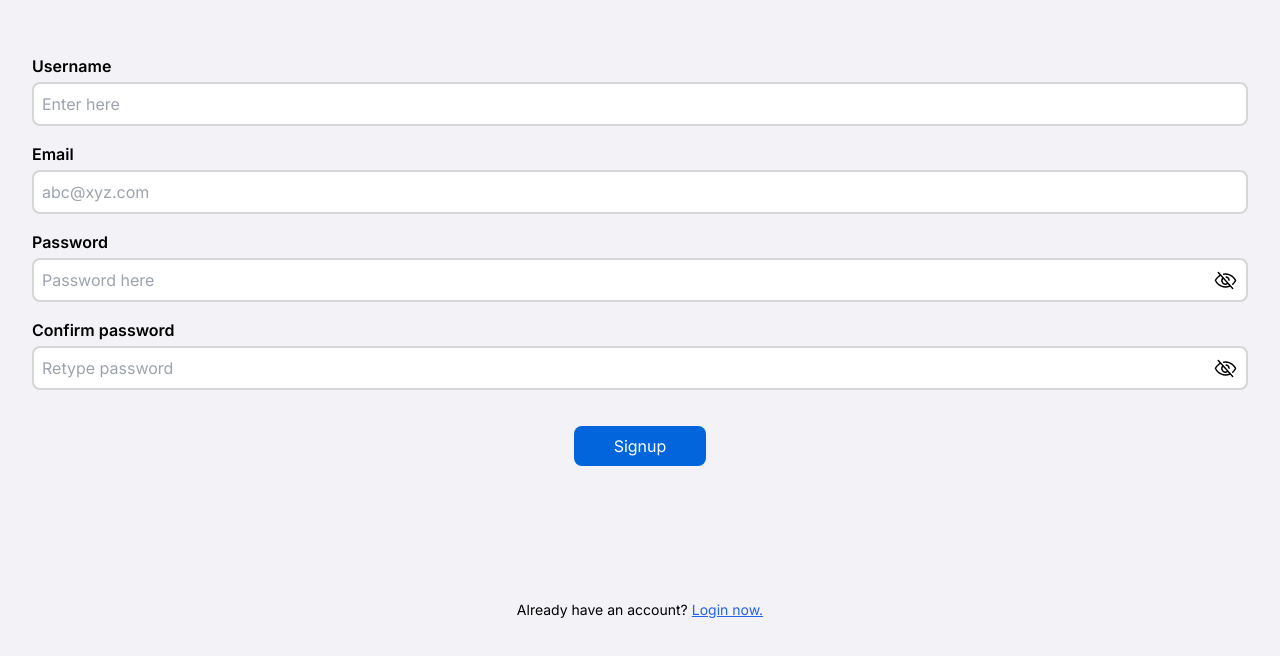
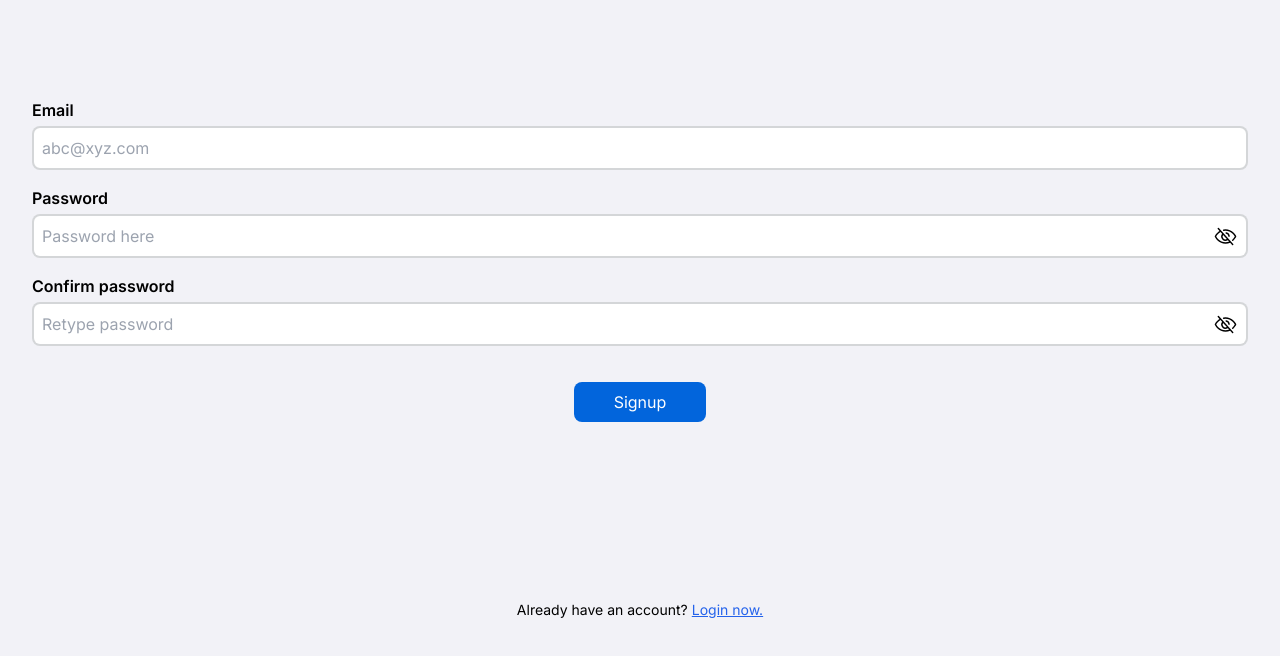
Before and after one commit to PeoplePlusAI/sunva-frontend, a Next.js app: page / in a window 1280 px wide. Shown: the part 140-796 px from the top of the page. Built offline with nearby package versions, Linux system fonts and the light colour scheme.

Commit message:
feat: made forms required

```diff
--- a/src/components/PasswordInput.tsx
+++ b/src/components/PasswordInput.tsx
@@ -2,11 +2,21 @@ import {StateSetter} from "@/lib/types";
 import {useState} from "react";
 import {HideEyeIcon, ViewEyeIcon} from "@/components/Icons";
 
-export function PasswordInput({password, setPassword, name, placeholder}: {
+/**
+ * Password input component, has the ability to hide/show password
+ * @param password State variable to hold the current password value
+ * @param setPassword State setter to change the current password.
+ * @param name The `name` for labeling (html form)
+ * @param placeholder The placeholder text for the input (defaults to "Password here")
+ * @param required If the input is required or not (defaults to true)
+ * @constructor
+ */
+export function PasswordInput({password, setPassword, name, placeholder, required}: {
     password: string,
     setPassword: StateSetter<string>,
     name?: string,
-    placeholder?: string
+    placeholder?: string,
+    required?: boolean
 }) {
     const [hidePass, setHidePass] = useState(true);
 
@@ -15,6 +25,7 @@ export function PasswordInput({password, setPassword, name, placeholder}: {
                className="border-[2px] w-[calc(100%-44px)] rounded-l-lg border-r-0"
                name={name || "password"} placeholder={placeholder || "Password here"}
 
+               required={required || true}
                value={password} onChange={(e) => setPassword(e.target.value)}
         />
         <button
--- a/src/components/SelectLanguage.tsx
+++ b/src/components/SelectLanguage.tsx
@@ -40,7 +40,7 @@ export default function SelectLanguage({pageSetter}: { pageSetter: (val: TPages)
                 return;
             }
 
-            pageSetter("2");
+            pageSetter("accessibility");
         }}>
             Continue
         </button>
--- a/src/components/login/Login.tsx
+++ b/src/components/login/Login.tsx
@@ -14,6 +14,7 @@ export default function Login({pageSetter}: { pageSetter: (val: TPages) => void
                 <label htmlFor="email" className="block">Email</label>
                 <input type="email" name="email" placeholder="Enter here" className="border-[2px] rounded-lg w-full"
                        value={email} onChange={(e) => setEmail(e.target.value)}
+                       required
                 />
             </div>
             <div className="unit">
--- a/src/components/login/Signup.tsx
+++ b/src/components/login/Signup.tsx
@@ -6,7 +6,6 @@ import {PasswordInput} from "@/components/PasswordInput";
 
 
 export default function Signup({pageSetter}: { pageSetter: (val: TPages) => void }) {
-    const [username, setUsername] = useState("");
     const [email, setEmail] = useState("");
     const [password, setPassword] = useState("");
     const [confirmPassword, setConfirmPassword] = useState("");
@@ -14,15 +13,10 @@ export default function Signup({pageSetter}: { pageSetter: (val: TPages) => void
     return <section className="w-full h-full flex items-center justify-center px-8">
         <form className="flex flex-col items-center justify-center login-form gap-4 w-full">
             <div className="unit">
-                <label htmlFor="username" className="block">Username</label>
-                <input type="text" name="username" placeholder="Enter here" className="border-[2px] rounded-lg w-full"
-                       value={username} onChange={(e) => setUsername(e.target.value)}
-                />
-            </div>
-            <div className="unit">
                 <label htmlFor="email" className="block">Email</label>
                 <input type="email" name="email" placeholder="abc@xyz.com" className="border-[2px] rounded-lg w-full"
                        value={email} onChange={(e) => setEmail(e.target.value)}
+                       required
                 />
             </div>
             <div className="unit">
@@ -35,13 +29,6 @@ export default function Signup({pageSetter}: { pageSetter: (val: TPages) => void
                                placeholder="Retype password"/>
             </div>
             <button type="submit" className="mt-5 btn-primary px-10" onClick={(e) => {
-                e.preventDefault();
-
-                if (!email || !password) {
-                    toast.error("Please enter email and password");
-                } else {
-                    pageSetter("login");
-                }
 
             }}>
                 Signup
```
